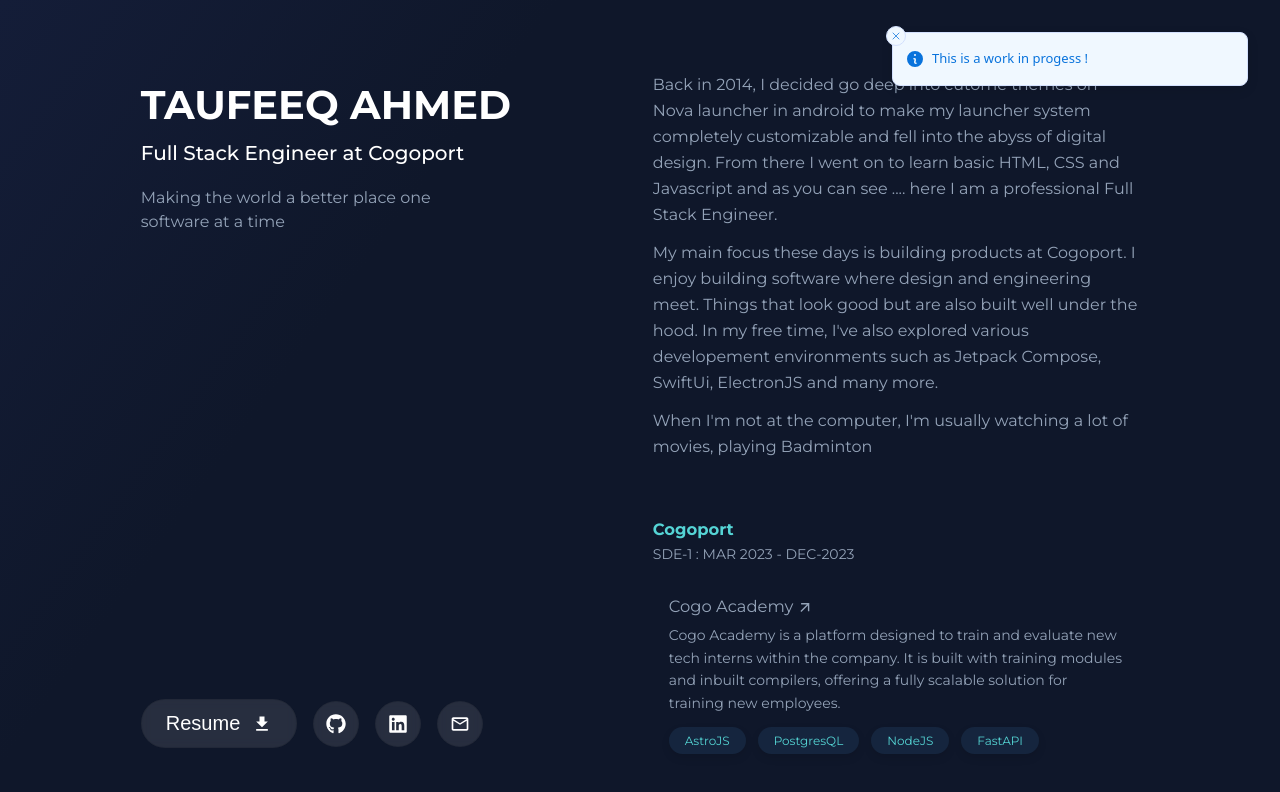
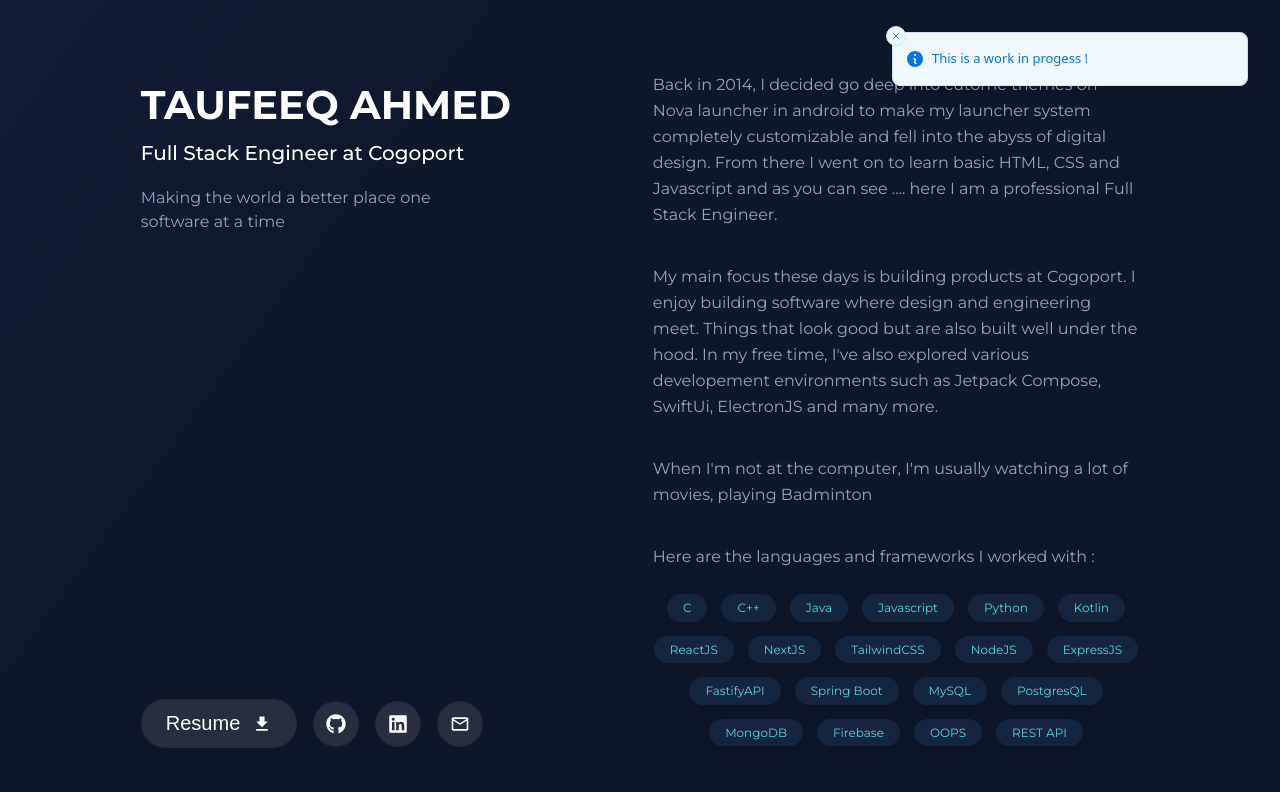
Before and after one commit to taufeeq-ahmed/maestro, a Next.js app: page / in a window 1280 px wide. Shown: the top 792 px of the page. Built offline with nearby package versions, Linux system fonts and the light colour scheme.

Commit message:
smy skills section is done

```diff
--- a/components/DeveloperDescription/DeveloperDescription.jsx
+++ b/components/DeveloperDescription/DeveloperDescription.jsx
@@ -1,6 +1,8 @@
+/* eslint-disable import/extensions */
 /* eslint-disable max-len */
 import React from 'react';
 import styles from './developerdescription.module.css';
+import { MY_SKILLS } from '@/app/constants/constants';
 
 function DeveloperDescription() {
     return (
@@ -16,6 +18,18 @@
             <p>
                 When I&apos;m not at the computer, I&apos;m usually watching a lot of movies, playing Badminton
             </p>
+            <p>
+                Here are the languages and frameworks I worked with
+                {' :'}
+            </p>
+            <div className={styles.skills}>
+                {MY_SKILLS.map((skill) => (
+                    <div className={styles.tech_pill}>
+                        {skill}
+                    </div>
+                ))}
+            </div>
+
         </section>
     );
 }
--- a/components/DeveloperDescription/developerdescription.module.css
+++ b/components/DeveloperDescription/developerdescription.module.css
@@ -1,10 +1,27 @@
 .developer_description {
     display: flex;
     flex-direction: column;
-    gap: 12px;
+    gap: 36px;
     color: #94a3b8;
     line-height: 1.625;
     font-size: 16px;
+}
 
+.skills {
+    display: flex;
+    gap: 14px;
+    justify-content: center;
+    align-items: center;
+    flex-wrap: wrap;
+    flex: 1;
+    margin-top: -12px;
+}
 
+.tech_pill {
+    color: #55d4d4;
+    background-color: rgba(28, 53, 83, 0.5);
+    border-radius: 16px;
+    box-shadow: 0 4px 8px rgba(0, 0, 0, 0.1);
+    padding: 4px 16px;
+    font-size: 12px;
 }
--- a/components/Intro/Intro.jsx
+++ b/components/Intro/Intro.jsx
@@ -15,7 +15,6 @@
             <p className={styles.intro_description}>
                 Making the world a better place one software at a time
             </p>
-
         </section>
     );
 }
```
